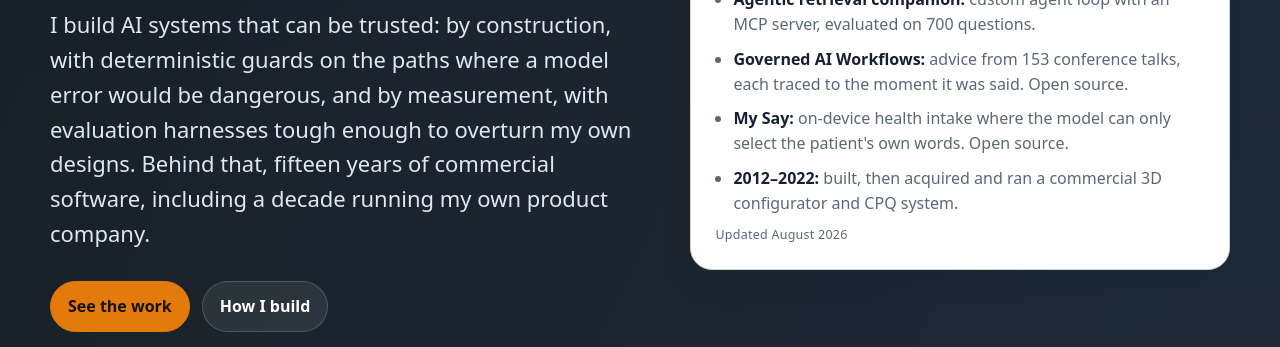
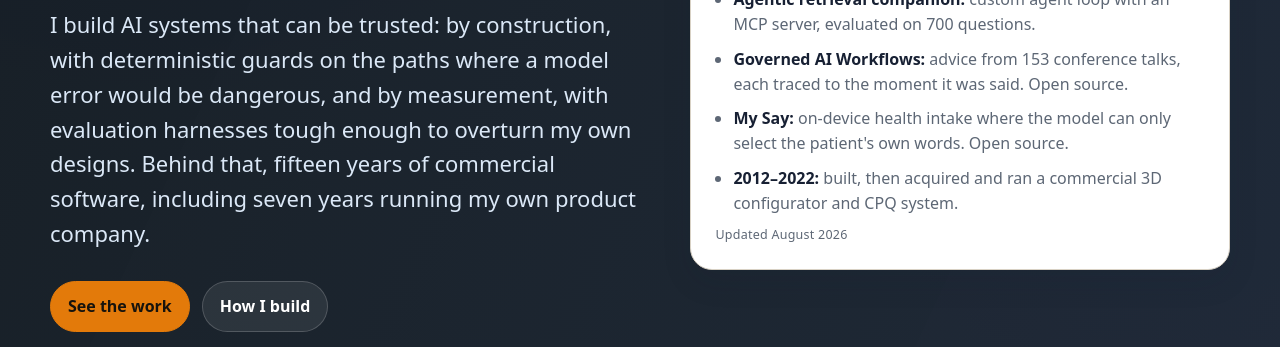
Before and after one commit to Alexander-Mong/alexander-mong.github.io, a plain HTML site: page index.html in a window 1280 px wide. Shown: the part 416-763 px from the top of the page. Drawn offline with Linux system fonts and the light colour scheme.

Commit message:
Resume: October 2026 update; hero says seven years

```diff
--- a/index.html
+++ b/index.html
@@ -76,7 +76,7 @@
         <div>
           <div class="eyebrow">Agent systems &middot; Evaluation &middot; Product systems</div>
           <h1>AI Engineer &amp; Full-Stack Developer</h1>
-          <p class="subtitle">I build AI systems that can be trusted: by construction, with deterministic guards on the paths where a model error would be dangerous, and by measurement, with evaluation harnesses tough enough to overturn my own designs. Behind that, fifteen years of commercial software, including a decade running my own product company.</p>
+          <p class="subtitle">I build AI systems that can be trusted: by construction, with deterministic guards on the paths where a model error would be dangerous, and by measurement, with evaluation harnesses tough enough to overturn my own designs. Behind that, fifteen years of commercial software, including seven years running my own product company.</p>
           <div class="hero-actions">
             <a class="btn primary" href="#work">See the work</a>
             <a class="btn light" href="#how">How I build</a>
```
Also changed, not shown: 1 other file.
